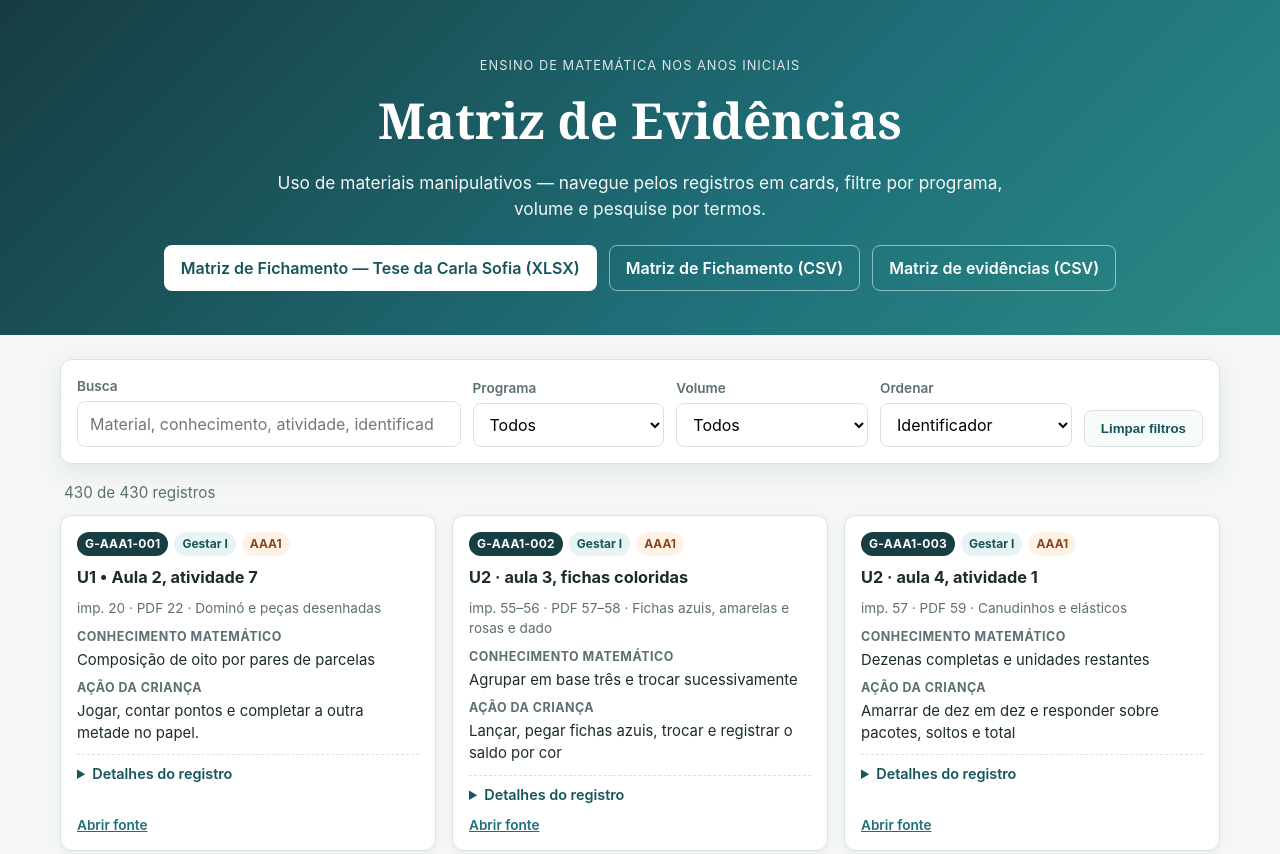
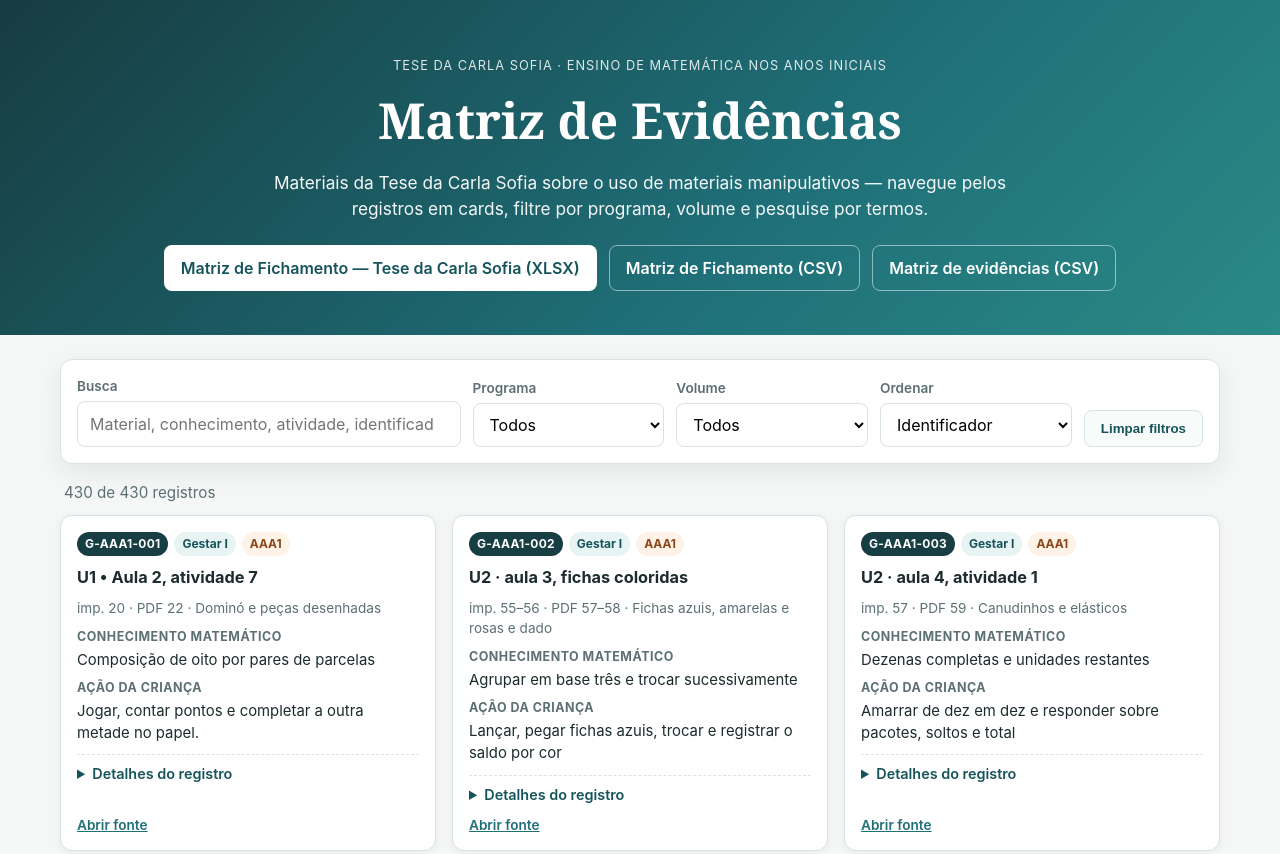
Before and after one commit to gerlansilva/matriz-evidencias-manipulativos, a plain HTML site: page index.html in a window 1280 px wide. Shown: the top 854 px of the page. Drawn offline with Linux system fonts and the light colour scheme.

Commit message:
Especifica no site que é da Tese da Carla Sofia

```diff
--- a/index.html
+++ b/index.html
@@ -3,15 +3,15 @@
 <head>
   <meta charset="utf-8">
   <meta name="viewport" content="width=device-width, initial-scale=1">
-  <title>Matriz de Evidências · Materiais Manipulativos</title>
+  <title>Matriz de Evidências · Tese da Carla Sofia</title>
   <link rel="stylesheet" href="styles.css">
 </head>
 <body>
   <header class="hero">
     <div class="container">
-      <p class="eyebrow">Ensino de Matemática nos anos iniciais</p>
+      <p class="eyebrow">Tese da Carla Sofia · Ensino de Matemática nos anos iniciais</p>
       <h1>Matriz de Evidências</h1>
-      <p class="lead">Uso de materiais manipulativos — navegue pelos registros em cards, filtre por programa, volume e pesquise por termos.</p>
+      <p class="lead">Materiais da Tese da Carla Sofia sobre o uso de materiais manipulativos — navegue pelos registros em cards, filtre por programa, volume e pesquise por termos.</p>
       <div class="hero-links">
         <a class="btn" href="matriz_orientacoes_v2.xlsx" download>Matriz de Fichamento — Tese da Carla Sofia (XLSX)</a>
         <a class="btn secondary" href="matriz_orientacoes_v2.csv" download>Matriz de Fichamento (CSV)</a>
@@ -52,7 +52,7 @@
   </main>
 
   <footer class="footer container">
-    <p>Fonte dos registros: <a href="Matriz_de_evidencias.csv">Matriz_de_evidencias.csv</a>. Cada card mantém o link para a página de origem quando disponível.</p>
+    <p><strong>Tese da Carla Sofia.</strong> Fonte dos registros: <a href="Matriz_de_evidencias.csv">Matriz_de_evidencias.csv</a>. Cada card mantém o link para a página de origem quando disponível.</p>
   </footer>
 
   <script src="app.js"></script>
```
